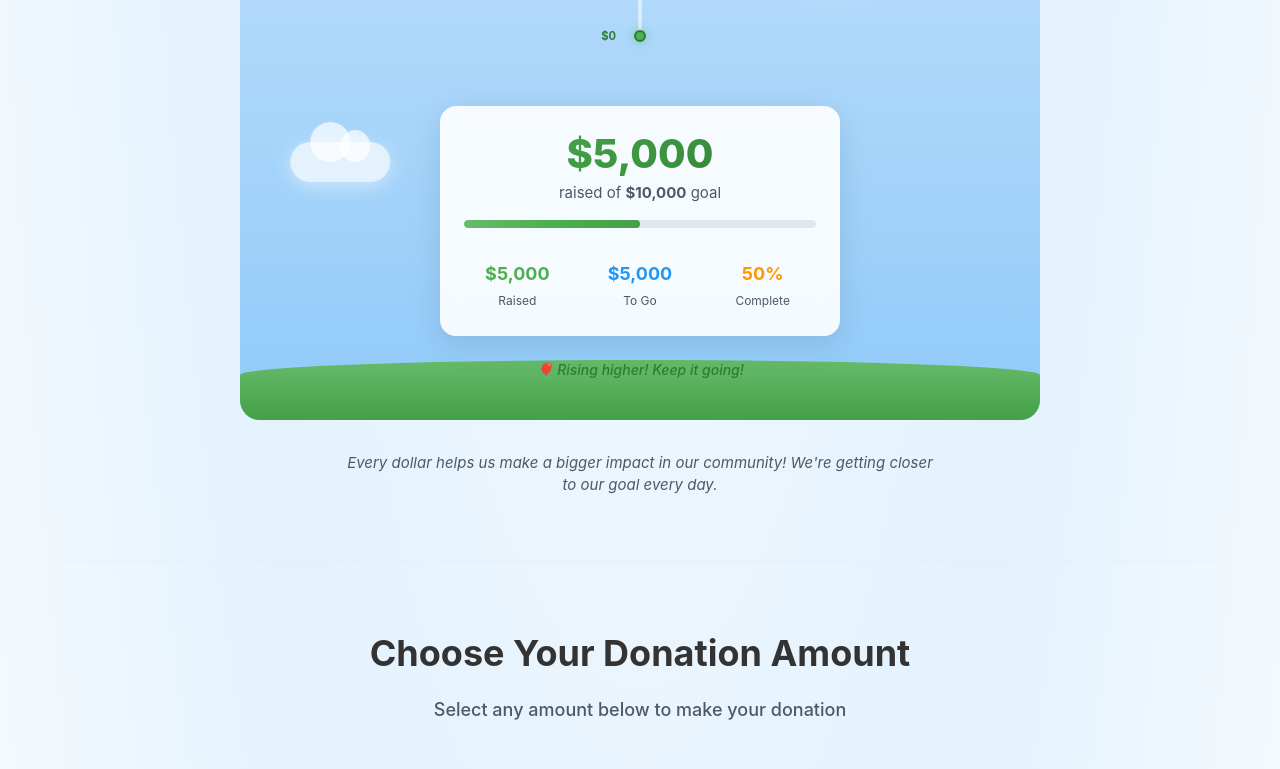
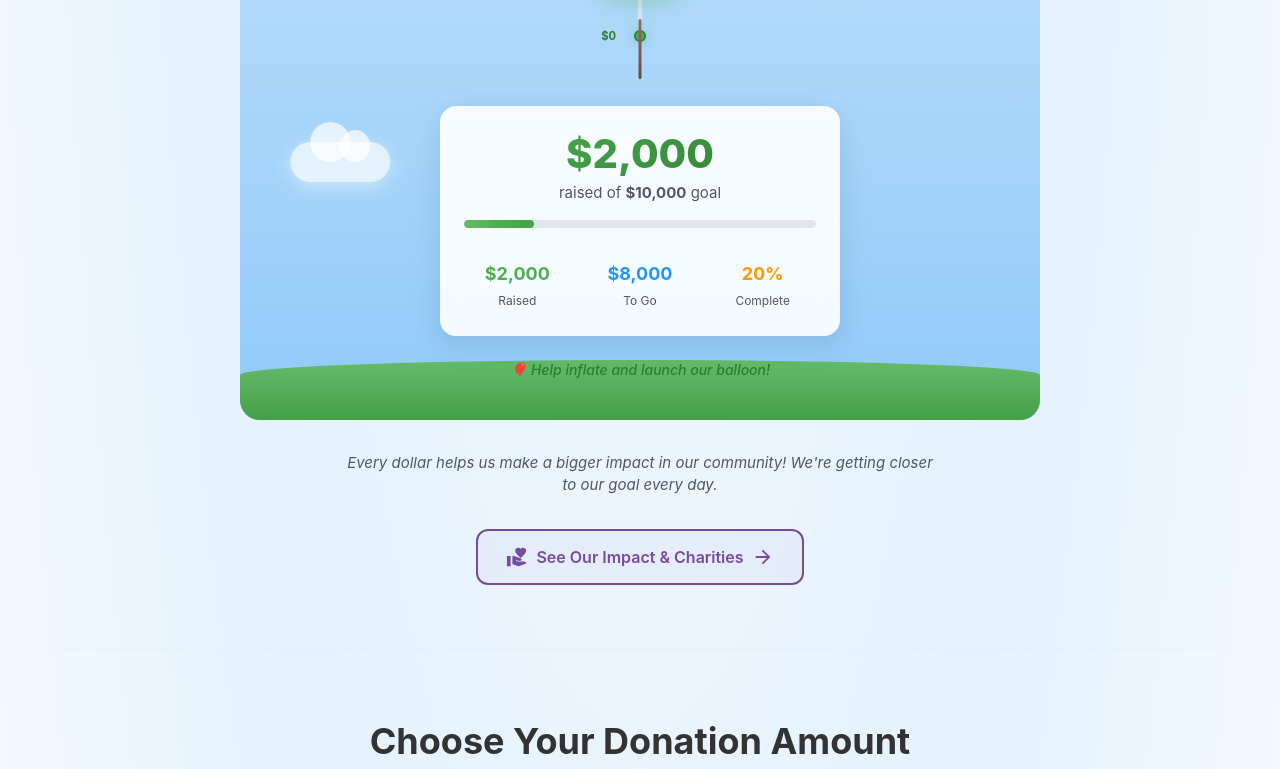
Before and after one commit to Jonathanz4344/EnlightenLearning, a React (Vite) app: page /Donate-Now in a window 1280 px wide. Shown: the part 970-1739 px from the top of the page. Built offline with nearby package versions, Linux system fonts and the light colour scheme.

Commit message:
updated donate look, fixed console error

```diff
--- a/src/components/navBar/DonateNow.jsx
+++ b/src/components/navBar/DonateNow.jsx
@@ -567,7 +567,7 @@ export default function DonateNow() {
     const [copiedZelle, setCopiedZelle] = React.useState(false);
 
     // Fundraising data
-    const currentAmount = 5000;
+    const currentAmount = 2000;
     const goalAmount = 10000;
     const zelleEmail = "Enlightenlearningfinance@gmail.com";
 
@@ -660,6 +660,41 @@ export default function DonateNow() {
                     >
                         Every dollar helps us make a bigger impact in our community! We're getting closer to our goal every day.
                     </Typography>
+                    {/* See Our Impact Button */}
+                    <Box sx={{ mt: 4, textAlign: 'center' }}>
+                        <Button
+                            component={Link}
+                            to={PathConstants.CHARITIES}
+                            variant="outlined"
+                            size="large"
+                            endIcon={<ArrowForwardIcon />}
+                            startIcon={<VolunteerIcon />}
+                            sx={{
+                                px: 4,
+                                py: 1.5,
+                                fontSize: '1rem',
+                                fontWeight: 600,
+                                borderRadius: 3,
+                                borderWidth: 2,
+                                borderColor: isDarkMode ? '#667eea' : '#764ba2',
+                                color: isDarkMode ? '#667eea' : '#764ba2',
+                                background: isDarkMode
+                                    ? 'rgba(102, 126, 234, 0.1)'
+                                    : 'rgba(118, 75, 162, 0.05)',
+                                '&:hover': {
+                                    borderWidth: 2,
+                                    borderColor: isDarkMode ? '#764ba2' : '#667eea',
+                                    background: isDarkMode
+                                        ? 'rgba(102, 126, 234, 0.2)'
+                                        : 'rgba(118, 75, 162, 0.1)',
+                                    transform: 'translateY(-2px)',
+                                },
+                                transition: 'all 0.3s ease',
+                            }}
+                        >
+                            See Our Impact & Charities
+                        </Button>
+                    </Box>
                 </Box>
 
                 <Divider sx={{ my: { xs: 4, sm: 6, md: 8 }, opacity: 0.3 }} />
--- a/src/components/navBar/Header.jsx
+++ b/src/components/navBar/Header.jsx
@@ -833,18 +833,19 @@ const Header = ({ mode, toggleColorMode }) => {
                   </ListItemButton>
                 </ListItem>
               ) : (
-                <ListItem
-                  button
+                <ListItem disablePadding>
+                  <ListItemButton
                     onClick={() => setOpen((prev) => (prev === item.menu ? null : item.menu))}
                     sx={{ display: "flex", justifyContent: "space-between" }}
                   >
-                  {item.text}
+                    <ListItemText primary={item.text} />
                     <ExpandMoreIcon
                       sx={{
                         transform: open === item.menu ? "rotate(180deg)" : "rotate(0deg)",
                         transition: "transform 0.3s",
                       }}
                     />
+                  </ListItemButton>
                 </ListItem>
               )}
 
```
Lines whose indentation alone changed are shown as unchanged.
